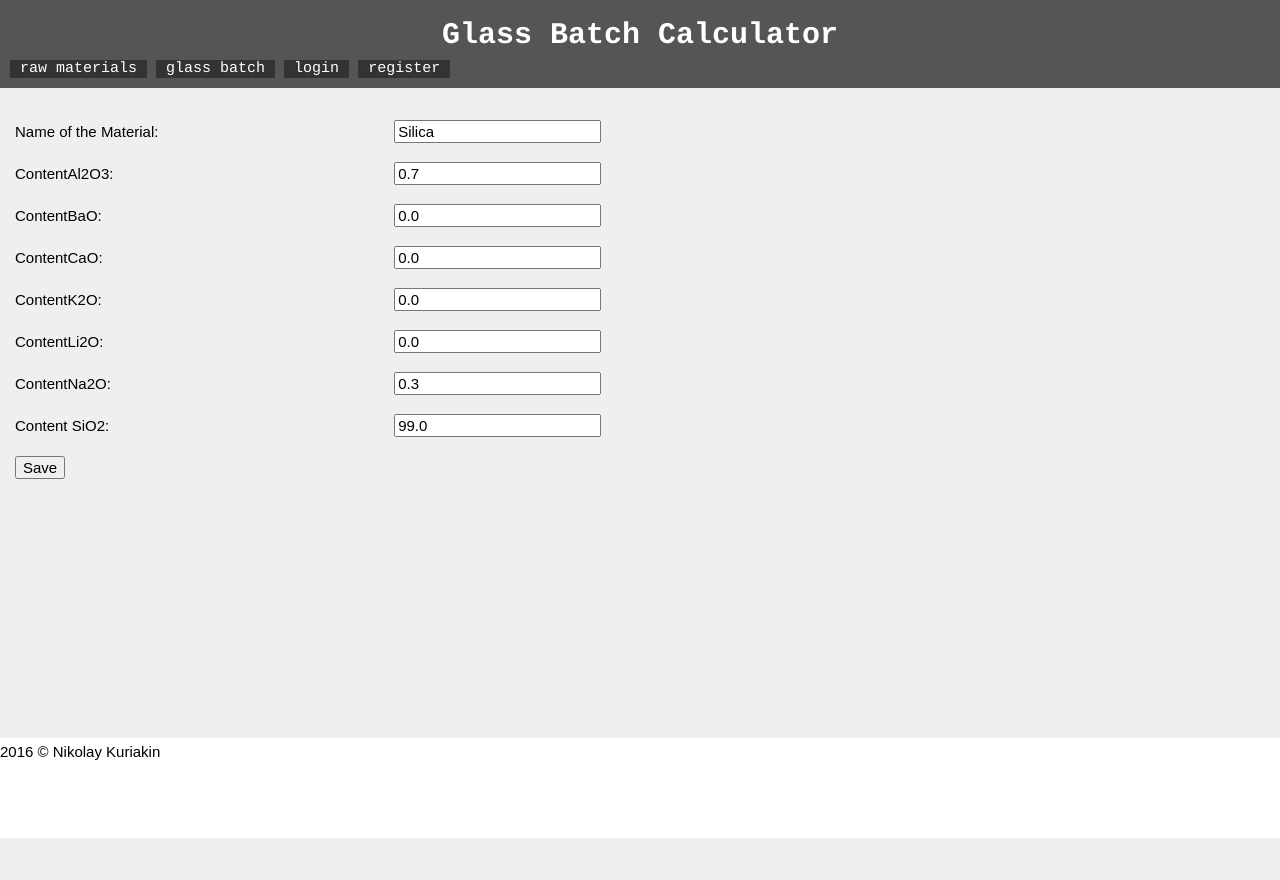
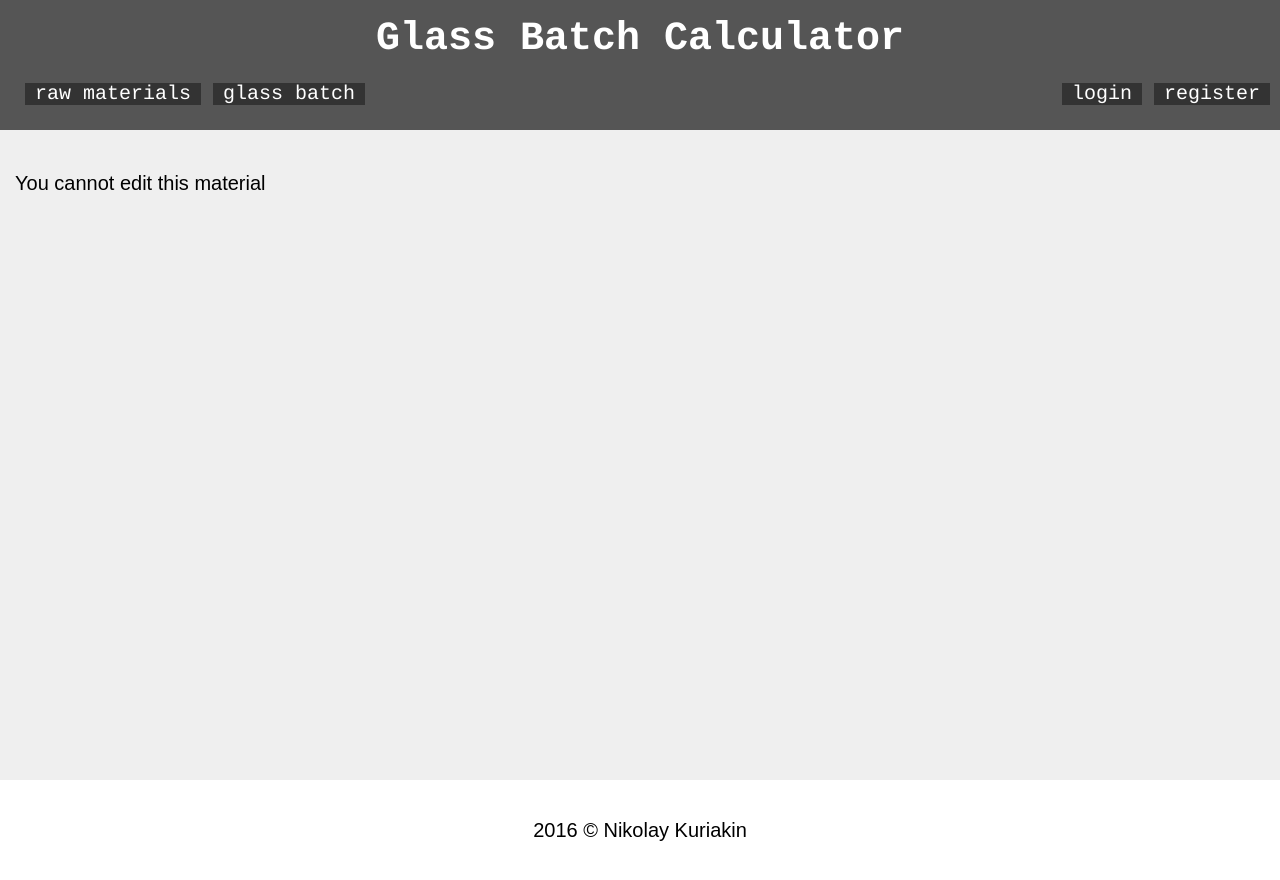
Before and after one commit to nikolaykrkn/batchcalc, a Django app: page /edit/17/ in a window 1280 px wide. Before the commit the page ends 838 px from the top, so only its background shows below. Run offline with Django 3.2, Linux system fonts and the light colour scheme; data comes from the database, SQL or seed files in the repository; both versions use the stored data as it was after the commit.

Commit message:
accounts perms

```diff
--- a/BatchCalculator/static/BatchCalculator/css/style.css
+++ b/BatchCalculator/static/BatchCalculator/css/style.css
@@ -2,7 +2,7 @@ body{
 	margin: 0 auto;
 	background: #efefef;
 	padding: 0;
-	font: 400 15px/1.8 Arial, sans-serif;
+	font: 400 20px/1.8 Arial, sans-serif;
 }
 
 header{
@@ -10,6 +10,7 @@ header{
 	padding: 10px;
 	font-family: Courier, sans-serif;
 	line-height: 0.8;
+
 }
 a{
 		display: inline-block;
@@ -18,6 +19,7 @@ a{
 header a{
 	display: inline-block;
 	color: white;
+	font-size 0.6em;
 
 	background: #333;
 	padding: 3px 10px;
@@ -32,6 +34,15 @@ header h1{
 
 header h1 a{
 	background: none;
+}
+.menu{
+	padding: 15px;
+	position: relative;
+}
+.account{
+	display: inline-block;
+	position: absolute;
+	right: 0;
 }
 
 .content{
@@ -70,8 +81,13 @@ td {
 	cursor: pointer;
 }
 
-footer p{
+footer > p{
 	margin: 0;
+	position: absolute;
+	left: 50%;
+	transform: translate3d(-50%, -50%, 0);
+	top: 50%;
+
 }
 
 label{
@@ -112,4 +128,14 @@ footer, .content:after {
 }
 footer {
   background: white;
+  position: relative;
 }
+@media (max-width: 600px) {
+	header{
+		height: 200px;
+	}
+  .account {
+    display: block;
+    padding: 20px;
+  }
+}
--- a/BatchCalculator/templates/BatchCalculator/rawmaterial_confirm_delete.html
+++ b/BatchCalculator/templates/BatchCalculator/rawmaterial_confirm_delete.html
@@ -8,6 +8,6 @@
     <input type="submit" value="Confirm" />
 </form>
 {% else %}
-<p>You cannot edit this material</p>
+<p>You cannot delete this material</p>
 {%endif%}
 {%endblock%}
--- a/BatchCalculator/templates/BatchCalculator/rawmaterial_form.html
+++ b/BatchCalculator/templates/BatchCalculator/rawmaterial_form.html
@@ -2,9 +2,12 @@
 
 
 {% block content %}
-
+{% if request.user.id == object.author.id or object.author.id is None %}
 <form method="POST" class='material'> {% csrf_token %}
    {{form.as_p}}
    <input type="submit" value="Save">
 </form>
+{% else %}
+<p>You cannot edit this material</p>
+{%endif%}
 {% endblock%}
--- a/BatchCalculator/templates/base.html
+++ b/BatchCalculator/templates/base.html
@@ -18,8 +18,10 @@
     		<a href="{% url 'rawmateriallist' %}">raw materials</a>
     		<a href="{% url 'calculate' %}">glass batch</a>
     		{% if user.is_anonymous %}
-    		<a href="{% url 'login' %}">login</a>
-    		<a href="{% url 'register' %}">register</a>
+    		<div class='account'>
+    			<a href="{% url 'login' %}">login</a>
+    			<a href="{% url 'register' %}">register</a>
+    		</div>
     		{% else %}
     		<p>Welcome, {{user.username}}!</p> <a href="{% url 'logout' %}">log out</a>
     		{% endif %}
```
Also changed, not shown: BatchCalculator/templates/BatchCalculator/rawmaterial_update_form.html (deleted, +0 -9 lines), db.sqlite3.
